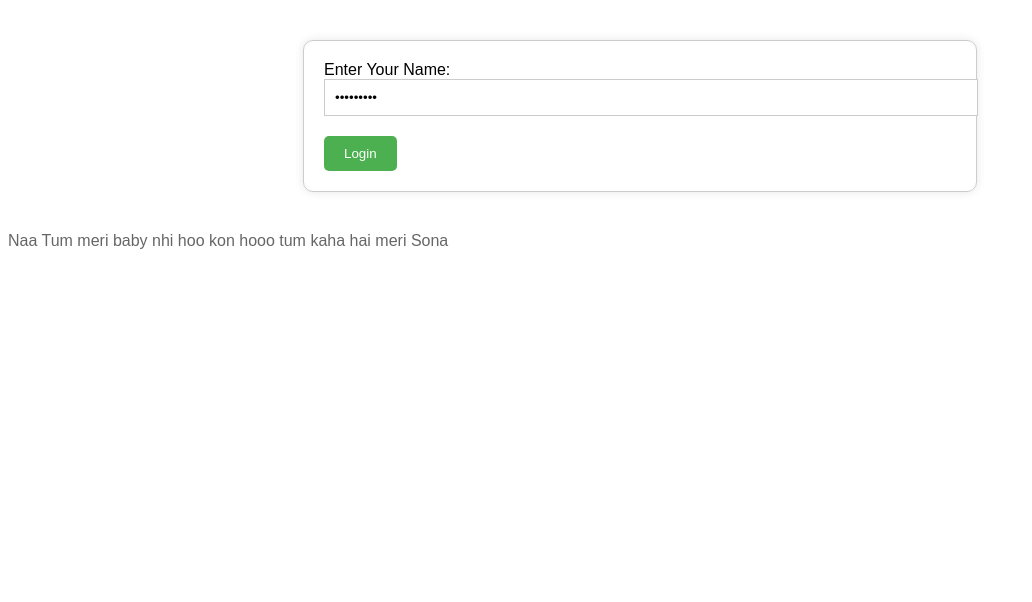
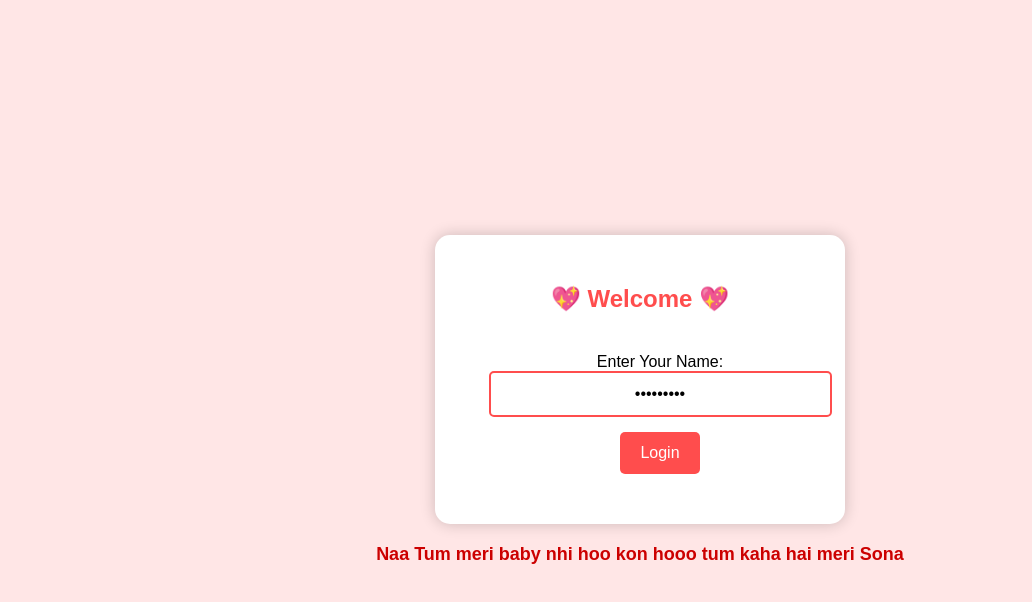
Before and after one commit to Akhtarx10/Propose-Day-Special, a plain HTML site: page index.html in a window 1280 px wide. Both pictures are taken after typing "Sample123" into the empty fields and a click on the button "Login". Shown: the whole page, without its empty margins (0-1032 px from the left). Drawn offline with Linux system fonts and the light colour scheme.

Commit message:
Making The website more Attarctive

```diff
--- a/index.html
+++ b/index.html
@@ -1,16 +1,20 @@
 <!DOCTYPE html>
-<html>
+<html lang="en">
 <head>
+    <meta charset="UTF-8">
+    <meta name="viewport" content="width=device-width, initial-scale=1.0">
     <title>Love</title>
     <link rel="stylesheet" href="style.css">
 </head>
 <body>
-
+    <div class="container">
+        <h2>💖 Welcome 💖</h2>
         <form id="login-form">
             <label for="code">Enter Your Name:</label>
-		<input type="password" id="code" name="code">
+            <input type="password" id="code" name="code" placeholder="Type your name">
             <button id="submit-btn">Login</button>
         </form>
+    </div>
     <div id="result"></div>
 
     <script src="script.js"></script>
--- a/script.js
+++ b/script.js
@@ -1,18 +1,117 @@
-const form = document.getElementById('login-form');
-const codeInput = document.getElementById('code');
-const submitBtn = document.getElementById('submit-btn');
-const resultDiv = document.getElementById('result');
+const form = document.getElementById("login-form");
+const codeInput = document.getElementById("code");
+const resultDiv = document.getElementById("result");
 
-const secretCode = 'Annaya'; // Replace with your secret code
-const nextPageUrl = 'main.html'; // Replace with the URL of the new page
+const secretNames = [
+  "Saheli",
+  "Annaya",
+  "Srestha",
+  "Shreya",
+  "Anindita",
+  "Puja",
+  "Meghna",
+  "Sanyukta",
+  "Bipasa",
+  "Riya",
+  "Tania",
+  "Anushka",
+  "Ishita",
+  "Nikita",
+  "Sakshi",
+  "Aparna",
+  "Neha",
+  "Sweta",
+  "Sanjana",
+  "Anjali",
+  "Priya",
+  "Tanisha",
+  "Divya",
+  "Kavita",
+  "Sneha",
+  "Preeti",
+  "Ritika",
+  "Payal",
+  "Rashmi",
+  "Simran",
+  "Komal",
+  "Anamika",
+  "Deepika",
+  "Meera",
+  "Suhana",
+  "Madhuri",
+  "Jhanvi",
+  "Kiran",
+  "Aditi",
+  "Bhavya",
+  "Rupal",
+  "Charu",
+  "Mahima",
+  "Sonali",
+  "Pallavi",
+  "Harshita",
+  "Monika",
+  "Trisha",
+  "Tara",
+  "Vasundhara",
+].map((name) => name.toLowerCase());
 
-form.addEventListener('submit', (e) => {
-	e.preventDefault();
-	const userInput = codeInput.value.trim();
-	if (userInput === secretCode) {
-		resultDiv.innerHTML = 'Baby';
-		window.location.href = nextPageUrl; // Redirect to new page
-	} else {
-		resultDiv.innerHTML = 'Naa Tum meri baby nhi hoo kon hooo tum kaha hai meri Sona';
-	}
+const rejectedNames = [
+  "Sohag",
+  "Prodip",
+  "Debmalya",
+  "Uthso",
+  "Rahul",
+  "Kabiraj",
+  "Maity",
+  "Sandip",
+  "Gopi",
+  "Puchu",
+  "Shubhajit",
+  "Amit",
+  "Sourav",
+  "Vikram",
+  "Rakesh",
+  "Arjun",
+  "Manish",
+  "Nikhil",
+  "Rajat",
+  "Yogesh",
+  "Pratik",
+  "Sumit",
+  "Abhishek",
+  "Aakash",
+  "Gaurav",
+  "Vishal",
+  "Aniket",
+  "Rohan",
+  "Ravi",
+  "Chirag",
+  "Siddharth",
+  "Mayank",
+  "Harsh",
+  "Kunal",
+  "Aditya",
+].map((name) => name.toLowerCase());
+
+const nextPageUrl = "main.html";
+
+form.addEventListener("submit", (e) => {
+  e.preventDefault();
+  const userInput = codeInput.value.trim().toLowerCase();
+
+  if (secretNames.includes(userInput)) {
+    if (userInput === "saheli") {
+      resultDiv.innerHTML = "Ami jantam bara chukchukani bei tder";
+    } else {
+      resultDiv.innerHTML = "Baby";
+      setTimeout(() => {
+        window.location.href = nextPageUrl;
+      }, 2000);
+    }
+  } else if (rejectedNames.includes(userInput)) {
+    resultDiv.innerHTML = "lawde sudhar ja !! I'm not a gay";
+  } else {
+    resultDiv.innerHTML =
+      "Naa Tum meri baby nhi hoo kon hooo tum kaha hai meri Sona";
+  }
 });
--- a/style.css
+++ b/style.css
@@ -1,37 +1,62 @@
 body {
     font-family: Arial, sans-serif;
+    display: flex;
+    justify-content: center;
+    align-items: center;
+    flex-direction: column;
+    height: 100vh;
+    background-color: #ffe6e6;
+    margin: 0;
+}
+
+.container {
+    text-align: center;
+    background: white;
+    padding: 30px;
+    border-radius: 15px;
+    box-shadow: 0px 0px 15px rgba(0, 0, 0, 0.2);
+    width: 350px;
+}
+
+h2 {
+    color: #ff4d4d;
 }
 
 #login-form {
-	width: 50%;
-	margin: 40px auto;
+    width: 100%;
     padding: 20px;
-	border: 1px solid #ccc;
     border-radius: 10px;
-	box-shadow: 0 0 10px rgba(0, 0, 0, 0.1);
 }
 
 #code {
-	width: 100%;
-	padding: 10px;
-	margin-bottom: 20px;
-	border: 1px solid #ccc;
+    width: 90%;
+    padding: 12px;
+    margin-bottom: 15px;
+    border: 2px solid #ff4d4d;
+    border-radius: 5px;
+    text-align: center;
+    font-size: 16px;
 }
 
 #submit-btn {
-	background-color: #4CAF50;
-	color: #fff;
-	padding: 10px 20px;
+    background-color: #ff4d4d;
+    color: white;
+    padding: 12px 20px;
     border: none;
     border-radius: 5px;
     cursor: pointer;
+    font-size: 16px;
+    transition: 0.3s;
 }
 
 #submit-btn:hover {
-	background-color: #3e8e41;
+    background-color: #cc0000;
 }
 
 #result {
-	color: #666;
+    color: #cc0000;
     margin-top: 20px;
+    font-size: 18px;
+    font-weight: bold;
+    text-align: center;
 }
```
Lines whose indentation alone changed are shown as unchanged.
